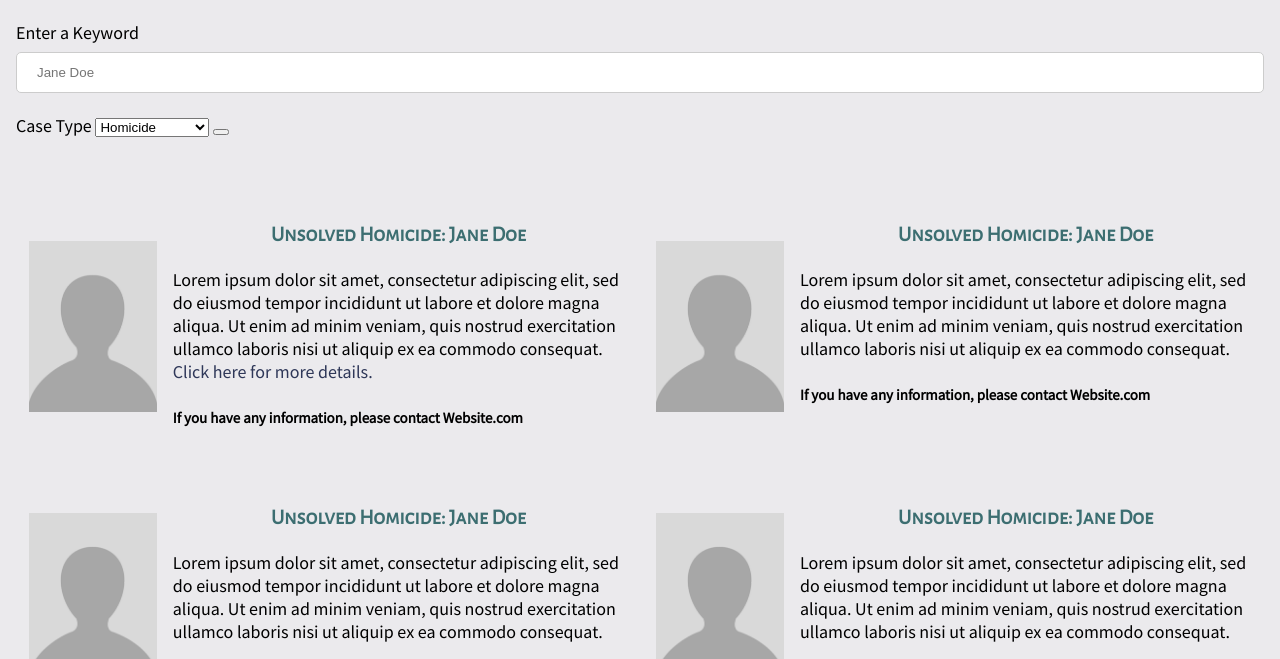
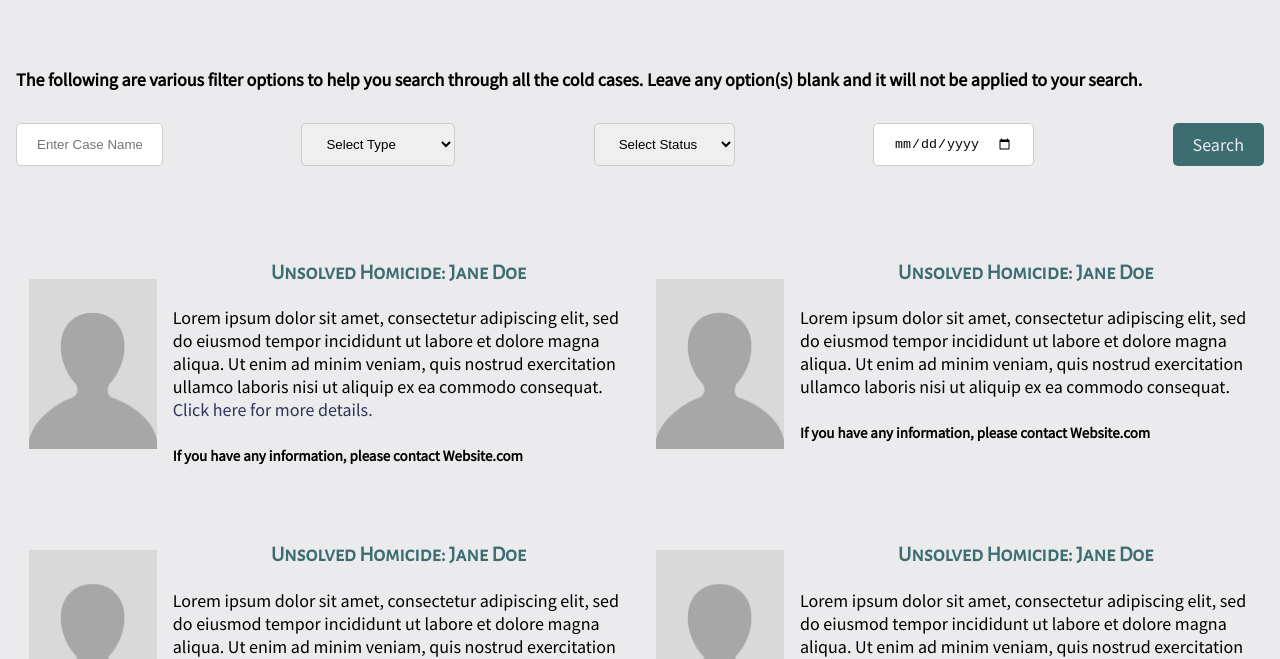
Before and after one commit to Kim-Quirk/cold-case, a website built with Vite: page src/search.html in a window 1280 px wide. Shown: the part 141-800 px from the top of the page. Built offline with nearby package versions, Linux system fonts and the light colour scheme.

Commit message:
grabbing search items

```diff
--- a/src/css/style.css
+++ b/src/css/style.css
@@ -199,6 +199,56 @@ hr {
   text-align: center;
 }
 /* End search page styles */
+
+/* Start search form styles */
+
+.search button {
+  background-color: var(--secondary-color);
+  color: var(--white);
+  border-radius: 5px;
+  border: var(--tertiary-color) 0px solid;
+  font: var(--font-base);
+  padding: 10.2px 20px;
+  max-width: fit-content;
+  width: 100%;
+  margin: 8px 0;
+  justify-self: right;
+}
+
+.search input[type=text] {
+  max-width: 9.2rem;
+  width: 100%;
+  padding: 12px 20px;
+  margin: 8px 0;
+  /* display: inline-block; */
+  border: 1px solid #ccc;
+  box-sizing: border-box;
+  border-radius: 5px;
+}
+
+.search select, .search input[type=date] {
+  max-width: fit-content;
+  width: 100%;
+  padding: 12px 20px;
+  margin: 8px 0;
+  /* display: inline-block; */
+  border: 1px solid #ccc;
+  box-sizing: border-box;
+  border-radius: 5px;
+}
+
+.search label {
+  display: none;
+}
+
+.search {
+  display: flex;
+  flex-direction: row;
+  justify-content: space-between;
+  flex-wrap: wrap;
+}
+
+/* End search form styles */
 
 /* Game board styles */
 
--- a/src/js/cases.js
+++ b/src/js/cases.js
@@ -10,16 +10,7 @@ export default class Cases {
     this.caseData = this.services.fetchJSON("cases");
     console.log(this.caseData);
   }
-  async filter(type, date, status) {
-    // const caseByType = null;
-    // const caseByDate = null;
-    // const caseByStatus = null;
-    // var filter = { caseType: type, caseDate: date, caseStatus: status };
-    // filteredCases = this.caseData.filter(function (item) {
-    //   for (var key in filter) {
-    //     if (item[key] === undefined || item[key] != filter[key]) return false;
-    //   }
-    //   return true;
-    // });
+  async filter(caseName, type, status, date) {
+    console.log(caseName, type, status, date);
   }
 }
--- a/src/js/search.js
+++ b/src/js/search.js
@@ -5,3 +5,13 @@ loadHeaderFooter();
 
 const cases = new Cases();
 cases.init();
+
+document.forms["search"].addEventListener("submit", (e) => {
+    e.preventDefault();
+    // e.target would contain our form in this case
+    const caseName = document.querySelector("#caseName").value;
+    const type = document.querySelector("#type").value;
+    const status = document.querySelector("#status").value;
+    const date = document.querySelector("#date").value;
+    cases.filter(caseName, type, status, date);
+  });
--- a/src/json/cases.json
+++ b/src/json/cases.json
@@ -63,5 +63,18 @@
     "caseStatus": "unsolved",
     "websiteUrl": "https://dnadoeproject.org/case/rock-co-john-doe-1981/",
     "agencyInformation": "New Mexico Cold Cases"
+  },
+  {
+    "caseName": "Jerry Springer",
+    "summarizedCaseDescription": "A man was found dead in a ditch beside a road. His death was caused by blunt forced trauma to the head. The case quickly went cold. In 2020, the case got some traction. A suspect is currently on trial for this murder.",
+    "caseType": "homicide",
+    "victimPicture": "any",
+    "victimName": "Jerry Springer",
+    "victimAge": "42",
+    "caseDate": "December 25th, 1987",
+    "location": "New Jersey",
+    "caseStatus": "solved",
+    "websiteUrl": "https://dnadoeproject.org/case/rock-co-john-doe-1981/",
+    "agencyInformation": "New Mexico Cold Cases"
   }
 ]
--- a/src/search.html
+++ b/src/search.html
@@ -21,21 +21,34 @@
     <header class="divider" id="main-header"></header>
     <main>
       <h1>Cold Case Search</h1>
-      <form>
-        <label for="searchbar">Enter a Keyword</label>
+      <br>
+      <h4>The following are various filter options to help you search through all the cold cases. Leave any option(s) blank and it will not be applied to your search.</h4>
+      <form class="search" name="search">
+        <label for="searchbar"></label>
         <input
           type="text"
           name="searchbar"
-          id="searchbar"
-          placeholder="Jane Doe"
+          id="caseName"
+          placeholder="Enter Case Name"
         />
-        <label for="type">Case Type</label>
+        <label for="type"></label>
         <select id="type" name="type">
+          <option hidden>Select Type</option>
           <option value="homicide">Homicide</option>
           <option value="missing">Missing Person</option>
+          <option value="all">Any type</option>
         </select>
+        <label for="status"></label>
+        <select id="status" name="status">
+          <option hidden>Select Status</option>
+          <option value="unsolved">Unsolved</option>
+          <option value="solved">Solved</option>
+          <option value="all">Any status</option>
+        </select>
+        <label for="date"></label>
+        <input type="date" id="date" name="date">
 
-        <button type="submit"></button>
+        <button type="submit">Search</button>
       </form>
       <div class="case-files">
         <div id="case">
```
